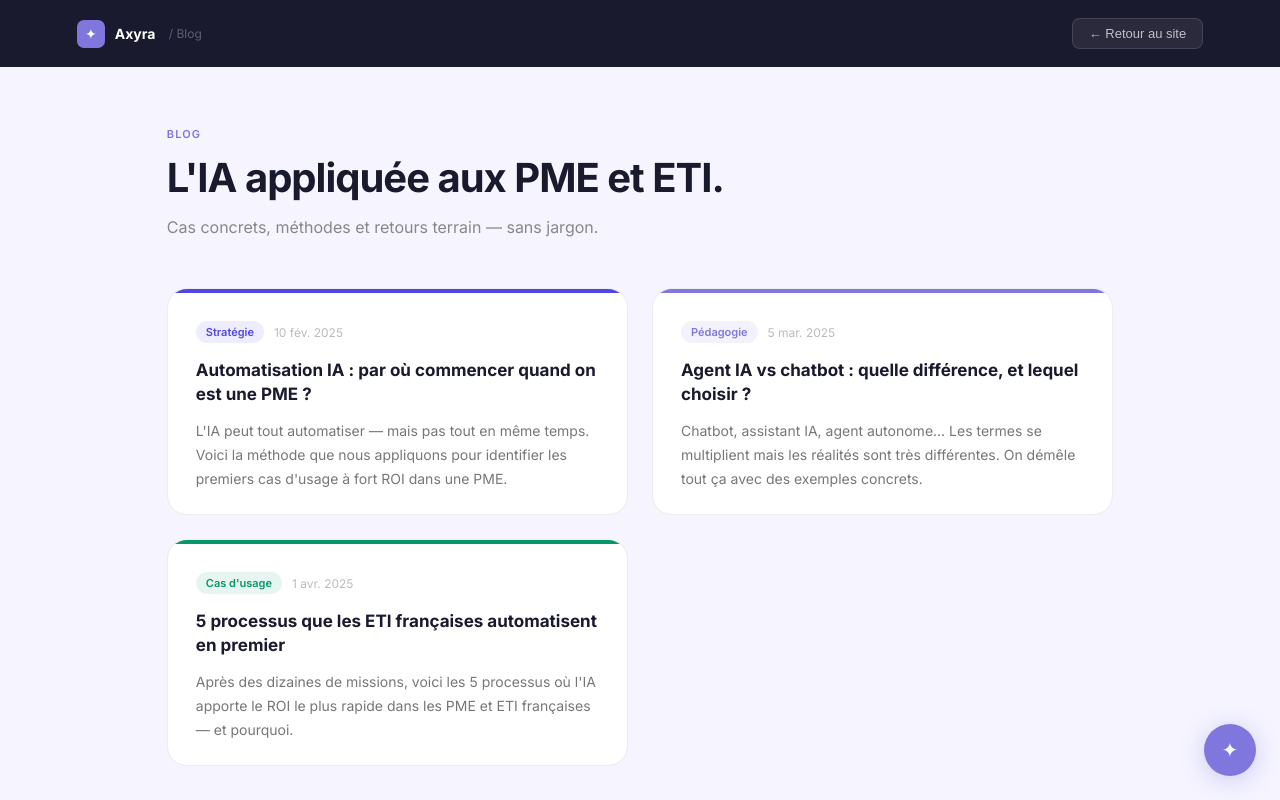
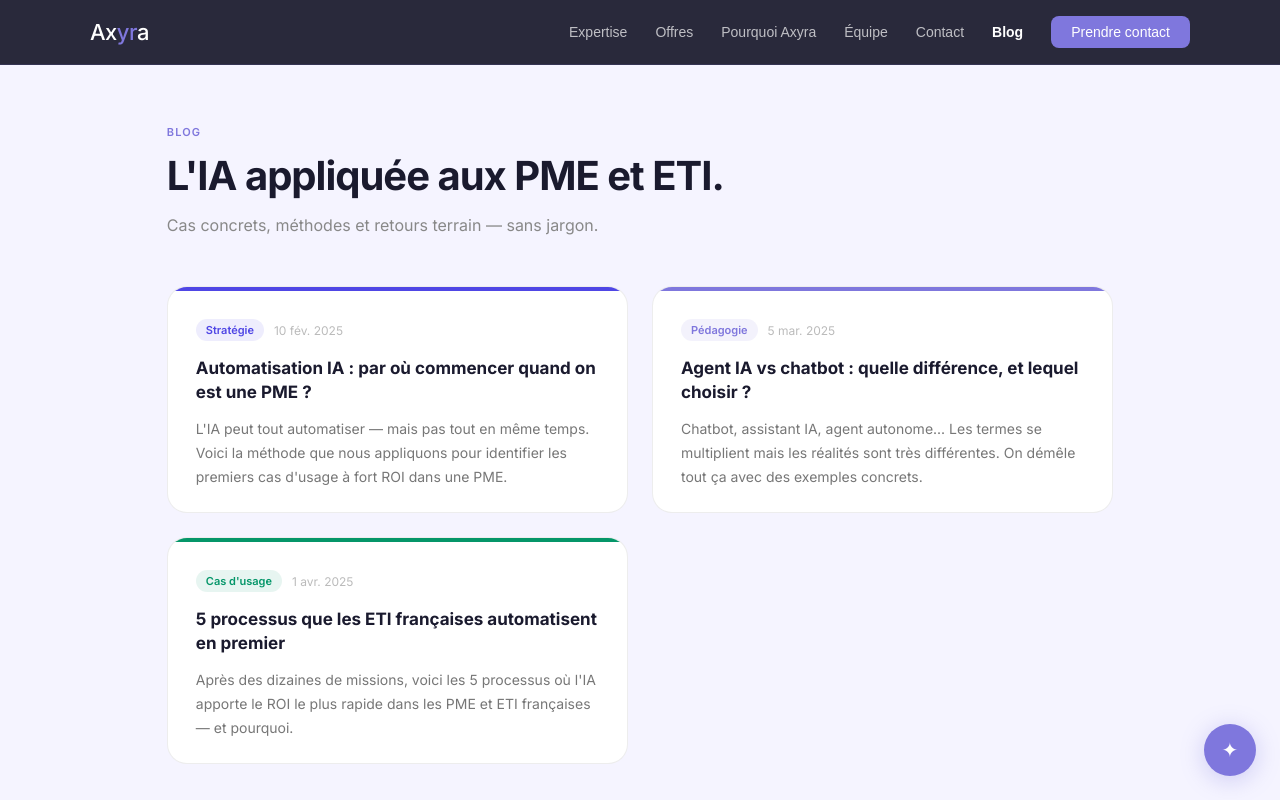
Before and after one commit to AntoineMulak/axyra, a React (Vite) app: page / in a window 1280 px wide. Both pictures are taken after a click on the button "Blog". Shown: the top 800 px of the page. Built offline with nearby package versions, Linux system fonts and the light colour scheme.

Commit message:
Update App.tsx

```diff
--- a/src/App.tsx
+++ b/src/App.tsx
@@ -1383,18 +1383,34 @@ function BlogOverlay({ articles, initialIdx, onClose }: { articles: Article[]; i
   const article = (selectedIdx !== null && selectedIdx >= 0 && selectedIdx < articles.length) ? articles[selectedIdx] : null;
   return (
     <div style={{ position: "fixed", inset: 0, zIndex: 300, background: "#F5F4FF", overflowY: "auto", opacity: visible ? 1 : 0, transition: "opacity 0.3s ease", fontFamily: "'Inter','Segoe UI',sans-serif" }}>
-      <header style={{ background: NIGHT, padding: isMobile ? "16px 5%" : "18px 6%", position: "sticky", top: 0, zIndex: 10, display: "flex", alignItems: "center", justifyContent: "space-between" }}>
-        <div style={{ display: "flex", alignItems: "center", gap: 10 }}>
-          <div style={{ width: 28, height: 28, borderRadius: 7, background: VIOLET, display: "flex", alignItems: "center", justifyContent: "center" }}>
-            <span style={{ fontSize: 14, color: "#fff" }}>✦</span>
-          </div>
-          <span style={{ fontSize: 14, fontWeight: 700, color: "#fff" }}>Axyra</span>
-          <span style={{ fontSize: 12, color: "rgba(255,255,255,0.3)" }}>&nbsp;/ Blog</span>
-        </div>
-        <button onClick={onClose} style={{ background: "rgba(255,255,255,0.07)", border: "0.5px solid rgba(255,255,255,0.12)", borderRadius: 8, padding: "7px 16px", color: "rgba(255,255,255,0.7)", fontSize: 13, cursor: "pointer" }}>
-          ← Retour au site
+      <nav style={{ position: "sticky", top: 0, zIndex: 10, background: `${NIGHT}EE`, backdropFilter: "blur(12px)", borderBottom: `0.5px solid rgba(127,119,221,0.15)`, padding: "0 6%" }}>
+    <div style={{ maxWidth: 1100, margin: "0 auto", display: "flex", alignItems: "center", justifyContent: "space-between", height: 64 }}>
+    <div style={{ fontSize: 22, fontWeight: 500, letterSpacing: "-0.5px", cursor: "pointer" }} onClick={onClose}>
+      Ax<span style={{ color: VIOLET }}>yr</span>a
+    </div>
+    {windowWidth >= 900 ? (
+      <div style={{ display: "flex", gap: 28, alignItems: "center" }}>
+        {[["Expertise"], ["Offres"], ["Pourquoi Axyra"], ["Équipe"], ["Contact"]].map(([label]) => (
+          <button key={label} onClick={onClose} style={{ background: "none", border: "none", color: "rgba(255,255,255,0.7)", fontSize: 14, cursor: "pointer", padding: 0 }}
+            onMouseEnter={e => (e.currentTarget.style.color = "#fff")}
+            onMouseLeave={e => (e.currentTarget.style.color = "rgba(255,255,255,0.7)")}>
+            {label}
+          </button>
+        ))}
+        <button style={{ background: "none", border: "none", color: "#fff", fontSize: 14, cursor: "pointer", padding: 0, fontWeight: 600 }}>
+          Blog
         </button>
-      </header>
+        <button onClick={onClose} style={{ background: VIOLET, color: "#fff", border: "none", borderRadius: 8, padding: "8px 20px", fontSize: 14, fontWeight: 500, cursor: "pointer" }}>
+          Prendre contact
+        </button>
+      </div>
+    ) : (
+      <button onClick={onClose} style={{ background: "rgba(255,255,255,0.07)", border: "0.5px solid rgba(255,255,255,0.12)", borderRadius: 8, padding: "7px 16px", color: "rgba(255,255,255,0.7)", fontSize: 13, cursor: "pointer" }}>
+        ← Retour au site
+      </button>
+    )}
+  </div>
+  </nav>
       <div style={{ maxWidth: 1100, margin: "0 auto", padding: isMobile ? "40px 5% 80px" : "60px 6% 100px" }}>
         {article ? (
           <div style={{ maxWidth: 720, margin: "0 auto" }}>
```
